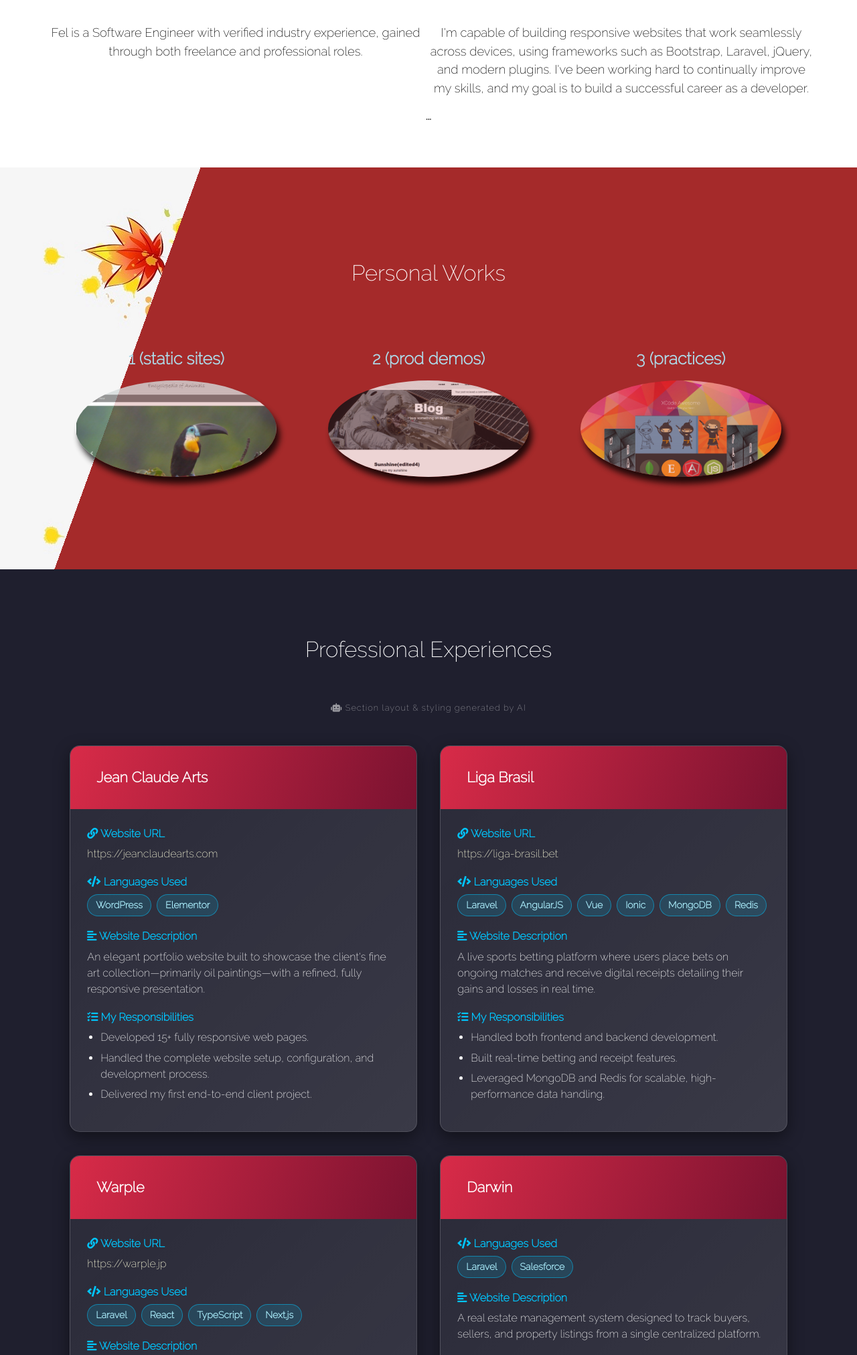
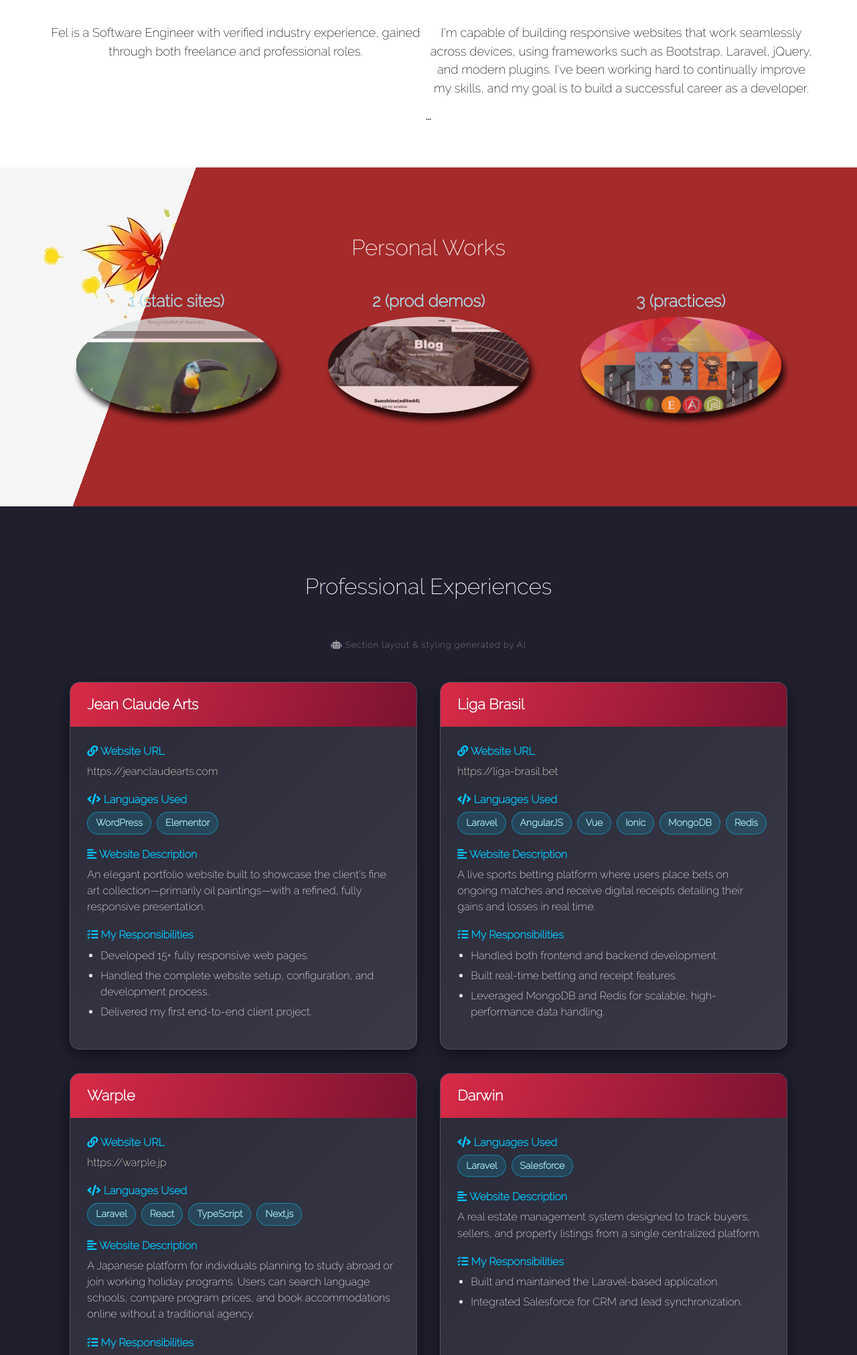
Before and after one commit to FelxGit/portfolio, a PHP site: page / in a window 1280 px wide. Shown: the part 2336-4359 px from the top of the page at 67% size. Run offline with PHP 8.4, Linux system fonts and the light colour scheme.

Commit message:
Update style.css

```diff
--- a/CSS/style.css
+++ b/CSS/style.css
@@ -398,16 +398,10 @@ header .greeting small{
     }
 
     #portfolio .modal-content h1,h4{
-        padding: 3%;
         text-shadow: none;
     }
 
-    #portfolio h1,h2{
-        padding: 3%;
-    }
-
     #portfolio .modal-content p{
-        padding: 3%;
         text-shadow: none;
         font-size:;
     }
```
